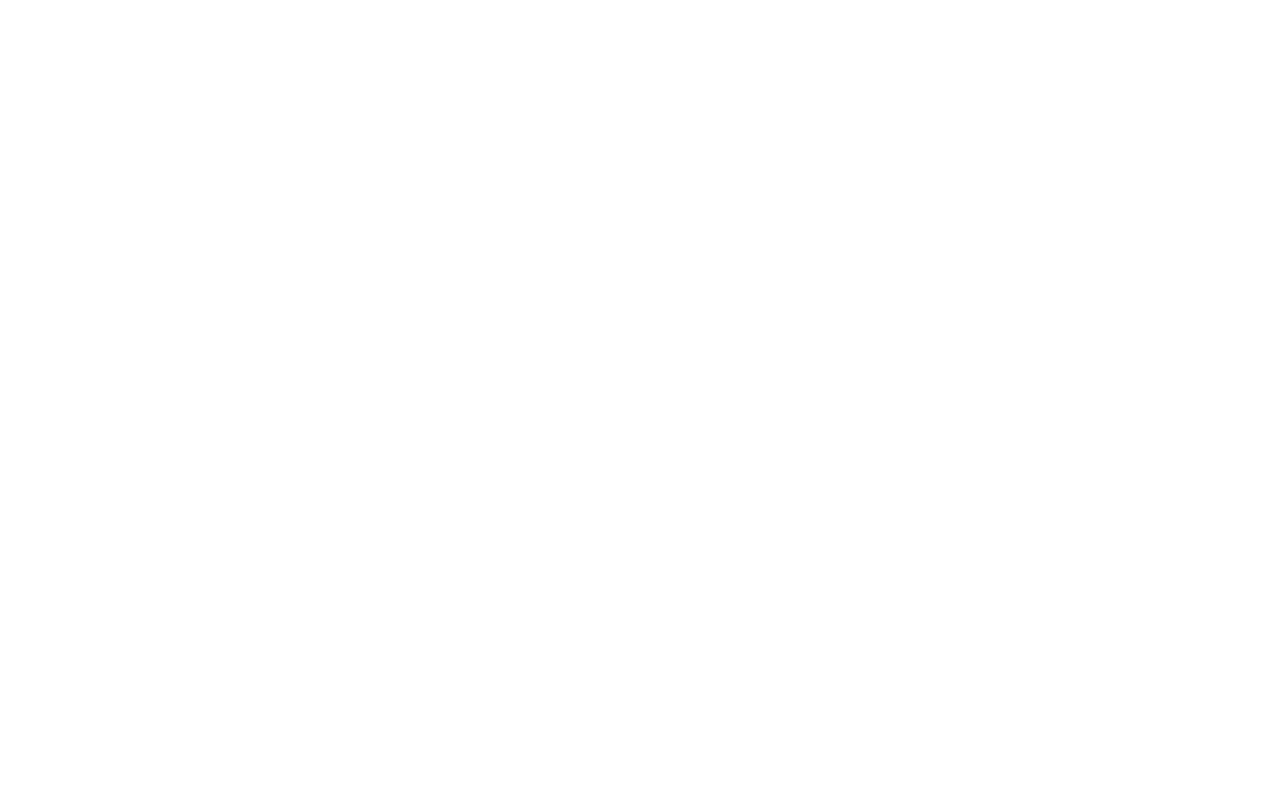
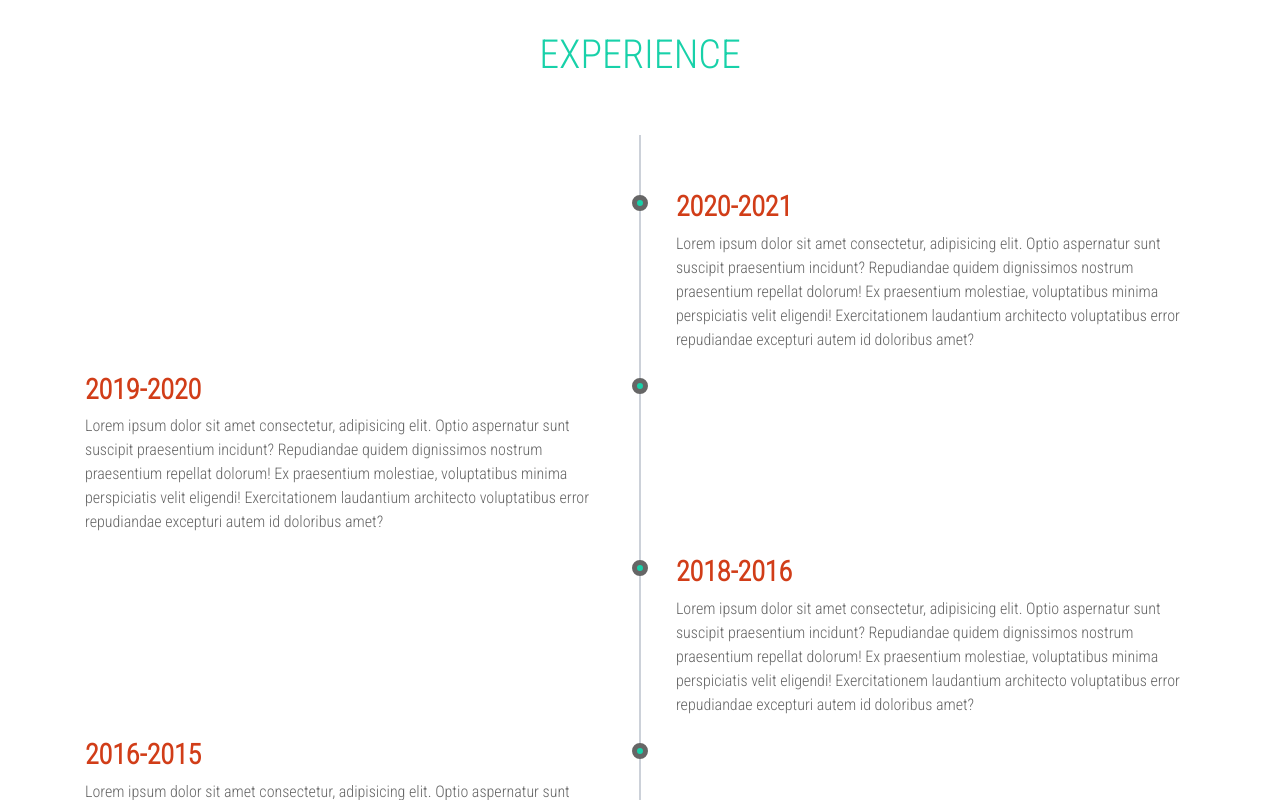
Before and after one commit to Yannis-tech/Portfolio, a React (Create React App) app: page / in a window 1280 px wide. Shown: the part 1200-2000 px from the top of the page. Before the commit the page ends 1220 px from the top, so only its background shows below. Built offline with nearby package versions, Linux system fonts and the light colour scheme.

Commit message:
Experience component completed

```diff
--- a/package.json
+++ b/package.json
@@ -12,6 +12,7 @@
     "bootstrap": "^5.0.2",
     "react": "^17.0.2",
     "react-dom": "^17.0.2",
+    "react-helmet": "^6.1.0",
     "react-scripts": "4.0.3",
     "react-typed": "^1.2.0",
     "typewriter-effect": "^2.18.0",
--- a/src/App.css
+++ b/src/App.css
@@ -1,10 +1,15 @@
 @import url('https://fonts.googleapis.com/css2?family=Roboto+Condensed:wght@300&display=swap');
 
 :root {
+  --primary-dark: #212529;
   --primary-white: #fff;
+  --primary-light-grey: #f4f4f4;
+  --primary-grey: #ccd1d9;
+  --primary-dark-grey: #666666;
   --highlight: rgb(24, 209, 169);
   --highlight-hover: rgba(21, 180, 146, 0.795);
-  --primary-dark: rgb(255,255,255,0);
+  --highlight-comp: #d13d18;
+
 }
 
 /* app styles */
@@ -12,7 +17,7 @@
   font-family: "Roboto Condensed", sans-serif;
 }
 
-/* --------NAVBAR-------- */
+/* **************--------NAVBAR--------************** */
 .navbar{
   padding: 10px 20px;
   text-align: center;
@@ -48,7 +53,7 @@
   border-top: 0.1875rem solid var(--highlight);
 }
 
-/* --------HEADER-------- */
+/* **************--------HEADER--------************** */
 
 .header-wrapper {
   position: relative;
@@ -99,7 +104,7 @@
  transition: .2s ease-in-out;
 }
 
-/* --------ABOUT ME-------- */
+/* **************--------ABOUT ME--------************** */
 .photo-wrap {
   display: flex;
   justify-content: center;
@@ -123,3 +128,92 @@
     width: 10rem;
   }
 }
+
+/* **************--------EXPERIENCE--------************** */
+
+.experience {
+  padding: 0.7rem;
+}
+
+.experience-wrapper {
+  position: relative;
+  padding: 3.125rem 0;
+  overflow: hidden;
+}
+
+.experience h1 {
+  text-transform: uppercase;
+  color: var(--highlight)
+}
+
+.experience-wrapper::before {
+  position: absolute;
+  content: "";
+  top: 0;
+  left: 50%;
+  margin-left: -0.0625rem;
+  width: 0.125rem;
+  height: 100%;
+  background: var(--primary-grey);
+  z-index: 1;
+}
+
+.timeline-block {
+  width: calc(50% + 0.5rem);
+  display: flex;
+  justify-content: space-between;
+  clear: both;
+}
+
+.timeline-block-right {
+  float: right;
+}
+
+.timeline-block-left {
+  float: left;
+  direction: rtl;
+}
+
+.marker {
+  width: 1rem;
+  height: 1rem;
+  border-radius: 50%;
+  border: 0.3125rem solid var(--primary-dark-grey);
+  background: var(--highlight);
+  margin-top: 0.625rem;
+  z-index: 3;
+}
+
+.timeline-content {
+  width: 95%;
+  padding: 0 0.9375rem;
+  color: var(--primary-dark-grey);
+  direction: ltr;
+}
+
+.timeline-content h3 {
+  margin-top: 0.3125rem;
+  color: var(--highlight-comp);
+  font-weight: 900;
+}
+
+/* MEDIA */
+
+@media(max-width: 768) {
+  .experience .container {
+    padding-left: 0;
+  }
+  .experience-wrapper::before {
+    left: 0.5rem;
+    margin-bottom: 1.875rem;
+  }
+  .timeline-block-right {
+    float: none;
+    width: 100%;
+  }
+  .timeline-block-left {
+    float: none;
+    direction: ltr;
+    width: 100%;
+  }
+}
--- a/src/App.js
+++ b/src/App.js
@@ -3,6 +3,7 @@
 import Navbar from "./components/Navbar";
 import Header from "./components/Header";
 import AboutMe from "./components/AboutMe";
+import Experience from "./components/Experience";
 
 
 function App() {
@@ -11,6 +12,7 @@
         <Navbar />
         <Header />
         <AboutMe />
+        <Experience />
     </div>
   );
 }
--- /dev/null
+++ b/src/components/Experience.jsx
@@ -0,0 +1,45 @@
+const Experience = () => {
+    return (
+        <div className="experience" id="experience">
+            <div className="d-flex justify-content-center mb-5">
+                <h1>Experience</h1>
+            </div>
+            <div className="container experience-wrapper">
+                {/* Right Block */}
+                <div className="timeline-block timeline-block-right">
+                    <div className="marker"></div>
+                    <div className="timeline-content">
+                        <h3>2020-2021</h3>
+                        <p>Lorem ipsum dolor sit amet consectetur, adipisicing elit. Optio aspernatur sunt suscipit praesentium incidunt? Repudiandae quidem dignissimos nostrum praesentium repellat dolorum! Ex praesentium molestiae, voluptatibus minima perspiciatis velit eligendi! Exercitationem laudantium architecto voluptatibus error repudiandae excepturi autem id doloribus amet?</p>
+                    </div>
+                </div>
+                {/* Left Block */}
+                <div className="timeline-block timeline-block-left">
+                    <div className="marker"></div>
+                    <div className="timeline-content">
+                        <h3>2019-2020</h3>
+                        <p>Lorem ipsum dolor sit amet consectetur, adipisicing elit. Optio aspernatur sunt suscipit praesentium incidunt? Repudiandae quidem dignissimos nostrum praesentium repellat dolorum! Ex praesentium molestiae, voluptatibus minima perspiciatis velit eligendi! Exercitationem laudantium architecto voluptatibus error repudiandae excepturi autem id doloribus amet?</p>
+                    </div>
+                </div>
+                {/* Right Block */}
+                <div className="timeline-block timeline-block-right">
+                    <div className="marker"></div>
+                    <div className="timeline-content">
+                        <h3>2018-2016</h3>
+                        <p>Lorem ipsum dolor sit amet consectetur, adipisicing elit. Optio aspernatur sunt suscipit praesentium incidunt? Repudiandae quidem dignissimos nostrum praesentium repellat dolorum! Ex praesentium molestiae, voluptatibus minima perspiciatis velit eligendi! Exercitationem laudantium architecto voluptatibus error repudiandae excepturi autem id doloribus amet?</p>
+                    </div>
+                </div>
+                {/* Left Block */}
+                <div className="timeline-block timeline-block-left">
+                    <div className="marker"></div>
+                    <div className="timeline-content">
+                        <h3>2016-2015</h3>
+                        <p>Lorem ipsum dolor sit amet consectetur, adipisicing elit. Optio aspernatur sunt suscipit praesentium incidunt? Repudiandae quidem dignissimos nostrum praesentium repellat dolorum! Ex praesentium molestiae, voluptatibus minima perspiciatis velit eligendi! Exercitationem laudantium architecto voluptatibus error repudiandae excepturi autem id doloribus amet?</p>
+                    </div>
+                </div>
+            </div>
+        </div>
+    );
+}
+
+export default Experience;
--- a/src/components/Navbar.jsx
+++ b/src/components/Navbar.jsx
@@ -20,6 +20,9 @@
                             <a className="nav-link" href="#about-me">About</a>
                         </li>
                         <li className="nav-item">
+                            <a className="nav-link" href="#experience">Experience</a>
+                        </li>
+                        <li className="nav-item">
                             <a className="nav-link" href="#">Work</a>
                         </li>
                         <li className="nav-item">
```
Also changed, not shown: src/components/AboutMe.jsx (+1 -7 lines), 1 other file (tests, documents, lock files or other folders).
